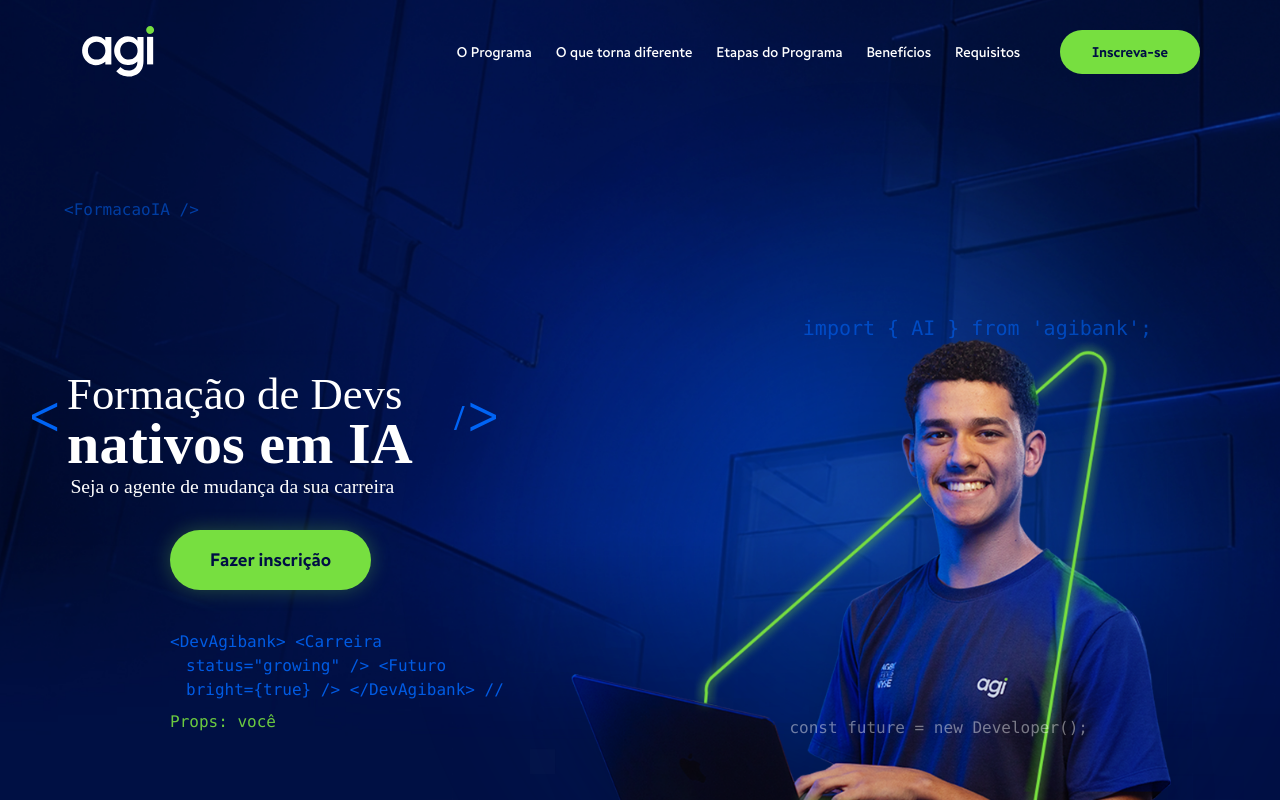
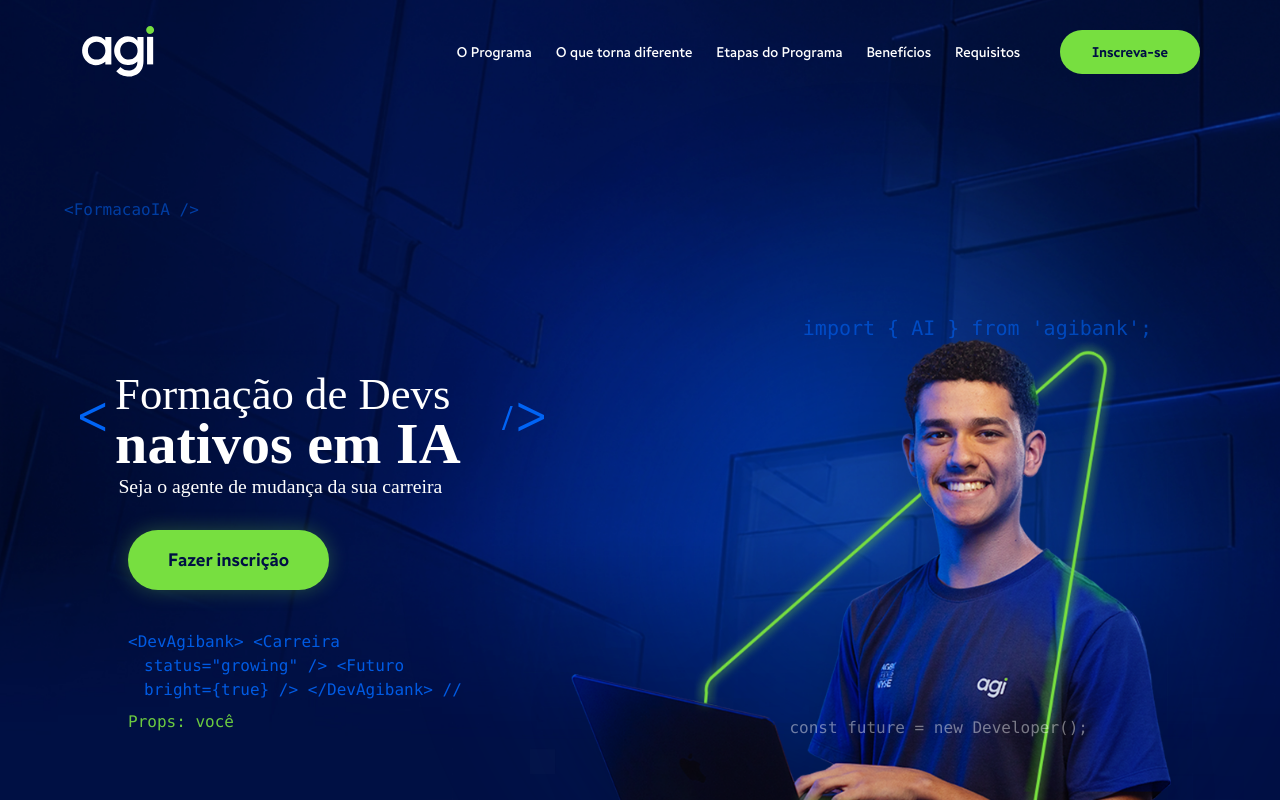
Before and after one commit to Uriel3coletivo/formacao-devs-ia, a Next.js app: page / in a window 1280 px wide. Shown: the top 800 px of the page. Built offline with nearby package versions, Linux system fonts and the light colour scheme.

Commit message:
Update Hero.jsx

```diff
--- a/src/components/Hero.jsx
+++ b/src/components/Hero.jsx
@@ -32,7 +32,7 @@ export default function Hero() {
         <motion.div animate={{ y: [0, -15, 0], opacity: [0.3, 0.8, 0.3] }} transition={{ repeat: Infinity, duration: 5, ease: "easeInOut", delay: 2 }} className="absolute top-[30%] right-[10%] text-[#0064f5] text-xl">import &#123; AI &#125; from 'agibank';</motion.div>
       </div>
 
-      <div className="container-custom relative z-20 w-full">
+      <div className="container-custom relative z-20 w-full mt-4">
         <div className="grid lg:grid-cols-12 gap-0 items-center">
 
           <motion.div
@@ -44,11 +44,12 @@ export default function Hero() {
             <img
               src="/images/Logo-Formacao-Devs.svg"
               alt="Formação de Devs nativos em IA"
-              className="w-full max-w-[700px] xl:max-w-[850px] mb-8 object-contain -ml-8 lg:-ml-12"
+              className="w-full max-w-[700px] xl:max-w-[850px] mb-8 object-contain"
               style={{ objectPosition: 'left center' }}
             />
 
-            <div className="pl-12 md:pl-16 lg:pl-[75px] xl:pl-[90px]">
+            {/* Recuo restaurado para a versão exata que você aprovou */}
+            <div className="pl-6 md:pl-8 lg:pl-10 xl:pl-12">
               <button className="bg-[#77df40] text-[#000f44] px-10 py-4 rounded-full font-bold text-lg hover:bg-[#0064f5] hover:text-white transition-all transform hover:scale-105 active:scale-95 shadow-[0_0_20px_rgba(119,223,64,0.3)]">
                 Fazer inscrição
               </button>
```
